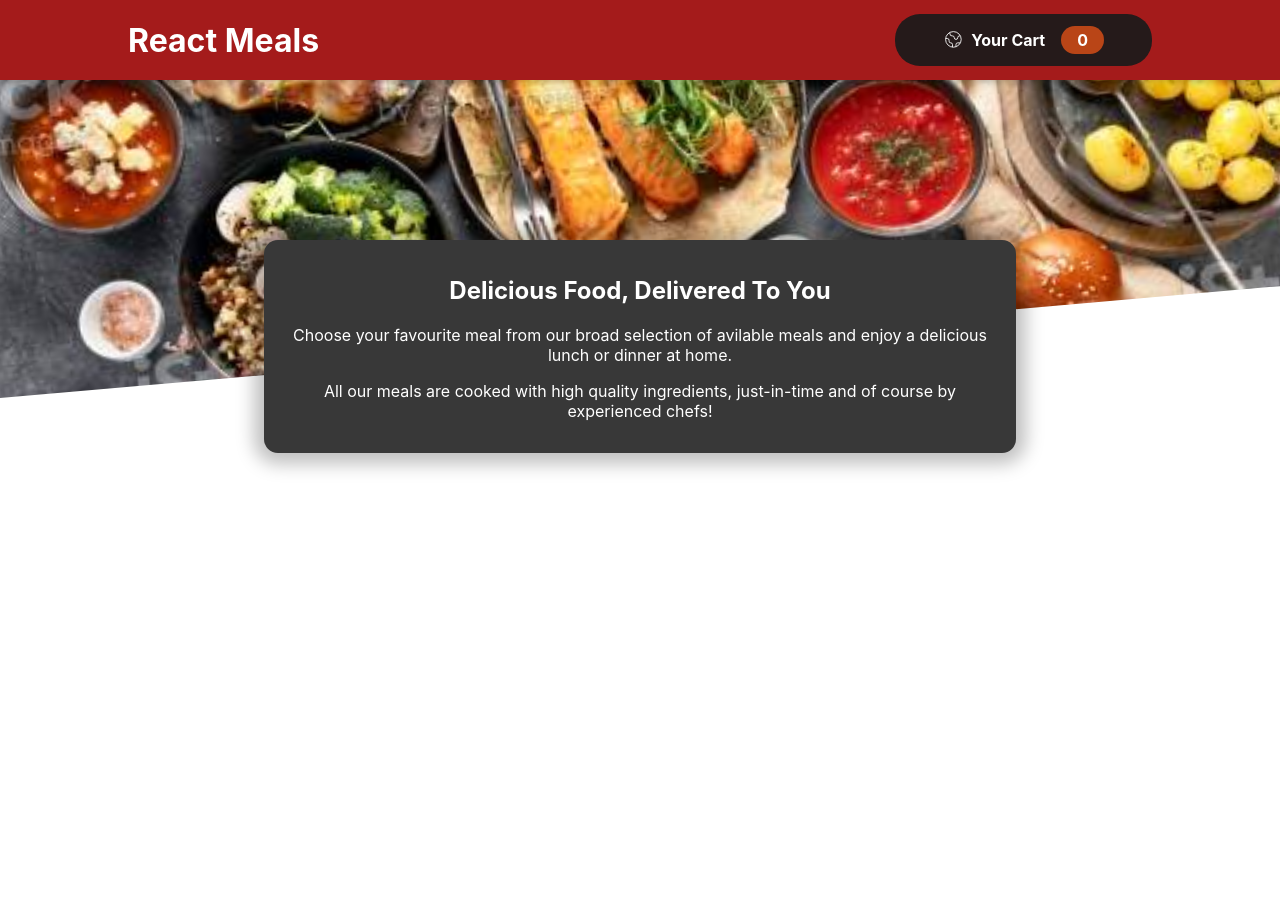
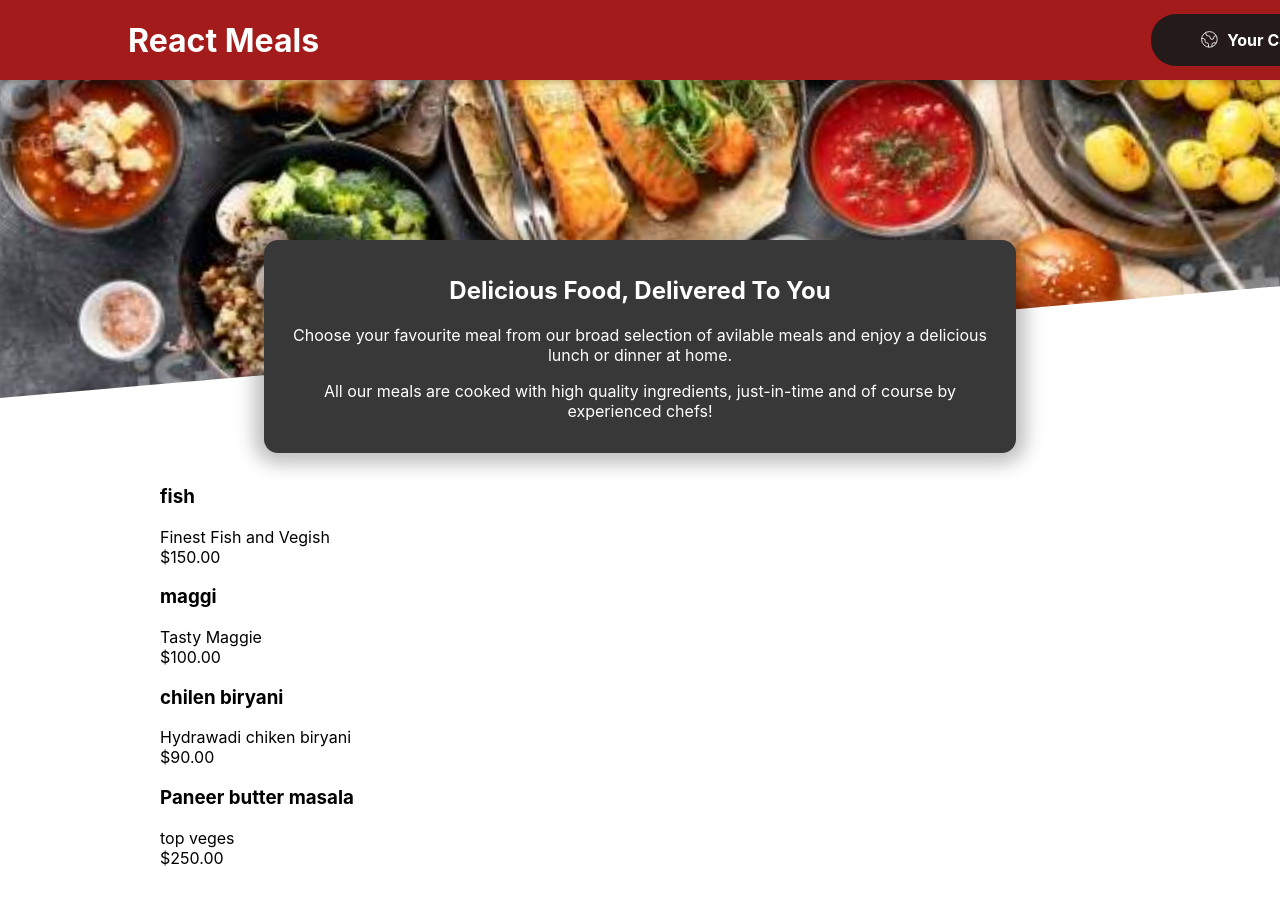
Before and after one commit to juhi-coder/resurant-website, a React (Create React App) app: page / in a window 1280 px wide. Before the commit the page ends 800 px from the top, so only its background shows below. Built offline with nearby package versions, Linux system fonts and the light colour scheme.

Commit message:
Making the Items visible

```diff
--- a/src/App.js
+++ b/src/App.js
@@ -1,11 +1,16 @@
 import { Fragment } from "react";
 import Header from "./components/Header/Header";
 import MealsSummary from './components/Meals/MealsSummary'
+import Meals from "./components/Meals/Meals";
+import MealItem from "./components/Meals/MealItem";
 function App() {
   return (
     <Fragment>
       <Header>
-        <MealsSummary></MealsSummary>
+        <main>
+          <Meals></Meals>
+        </main>
+
       </Header>
     </Fragment>
   );
--- a/src/components/Header/Header.js
+++ b/src/components/Header/Header.js
@@ -3,6 +3,7 @@
 import classes from './Header.module.css';
 import HeaderCartButton from "./HeaderCartButton";
 import MealsSummary from "../Meals/MealsSummary";
+import Meals from "../Meals/Meals";
 const Header=()=>{
 
     return <Fragment>
@@ -13,7 +14,7 @@
         <div className={classes['main-image']}>
             <img src={mealsImage} alt="HeaderImage" />
         </div>
-        <MealsSummary></MealsSummary>
+        <Meals></Meals>
     </Fragment>
 }
 export default Header;
--- a/src/components/Header/Header.module.css
+++ b/src/components/Header/Header.module.css
@@ -3,7 +3,7 @@
     position: fixed;
     top:0;
     left: 0;
-    width: 80%;
+    width: 100%;
     height: 5rem;
     background-color: rgb(164 27 27);
     color: white;
@@ -19,6 +19,7 @@
     height: 25rem;
     z-index: 0;
     overflow: hidden;
+
 }
 .main-image img{
     width: 110%;
--- a/src/components/Meals/AvilableMeals.js
+++ b/src/components/Meals/AvilableMeals.js
@@ -1,11 +1,52 @@
+import classes from './AvilableMeals.module.css';
+import Card from '../UI/Card'
+import MealItem from './MealItem';
+const DUMMY_MEALS=[
+    {
+        id:'m1',
+        name:'fish',
+        description:'Finest Fish and Vegish',
+        price:150,
+
+    },
+    {
+        id:'m2',
+        name:'maggi',
+        description:'Tasty Maggie ',
+        price:100,
+
+    },
+    {
+        id:'m3',
+        name:'chilen biryani',
+        description:'Hydrawadi chiken biryani',
+        price:90,
+
+    },
+    {
+        id:'m4',
+        name:'Paneer butter masala',
+        description:'top veges',
+        price:250,
+
+    },
+
+]
 const AvilableMeals=()=>{
-const mealsList=DUMMY_MEALS.map(meal=><li>{meal.name}</li>)
+const mealsList=DUMMY_MEALS.map((meal)=><li><MealItem
+key={meal.id}
+name={meal.name}
+description={meal.description}
+price={meal.price} />
+</li>)
 
 return(
-    <section>
+    <section className={classes.meals}>
+    <Card>
         <ul>
             {mealsList}
         </ul>
+        </Card>
     </section>
 )
 }
--- /dev/null
+++ b/src/components/Meals/AvilableMeals.module.css
@@ -0,0 +1,24 @@
+.meals {
+    max-width: 60rem;
+    width: 90%;
+    margin: 2rem auto;
+    animation: meals-appear 1s ease-out forwards;
+  }
+
+  .meals ul {
+    list-style: none;
+    margin: 0;
+    padding: 0;
+  }
+
+  @keyframes meals-appear {
+    from {
+      opacity: 0;
+      transform: translateY(3rem);
+    }
+
+    to {
+      opacity: 1;
+      transform: translateY(0);
+    }
+  }
--- /dev/null
+++ b/src/components/Meals/MealItem.css
@@ -0,0 +1,22 @@
+.meal {
+    display: flex;
+    justify-content: space-between;
+    margin: 1rem;
+    padding-bottom: 1rem;
+    border-bottom: 1px solid #ccc;
+  }
+
+  .meal h3 {
+    margin: 0 0 0.25rem 0;
+  }
+
+  .description {
+    font-style: italic;
+  }
+
+  .price {
+    margin-top: 0.25rem;
+    font-weight: bold;
+    color: #ad5502;
+    font-size: 1.25rem;
+  }
--- /dev/null
+++ b/src/components/Meals/MealItem.js
@@ -0,0 +1,14 @@
+import classes from './MealItem.css'
+const MealItem=(props)=>{
+
+    const price = `$${props.price.toFixed(2)}`;
+    return(
+        <li className={classes.meal}>
+            <div ><h3>{props.name}</h3>
+            <div className={classes.description}>{props.description}</div>
+            <div className={classes.price}>{price}</div>
+            </div>
+        </li>
+    )
+}
+export default MealItem;
--- a/src/components/Meals/Meals.js
+++ b/src/components/Meals/Meals.js
@@ -1,4 +1,12 @@
+import { Fragment } from "react";
+import MealsSummary from "./MealsSummary";
+import AvilableMeals from "./AvilableMeals";
 const Meals=()=>{
-
+return(
+    <Fragment>
+        <MealsSummary></MealsSummary>
+        <AvilableMeals></AvilableMeals>
+    </Fragment>
+)
 }
 export default Meals;
--- /dev/null
+++ b/src/components/UI/Card.css
@@ -0,0 +1,6 @@
+.card{
+    padding: 1rem;
+    box-shadow: 0 2px 8px rgba(0,0,0,0.25);
+    border-radius: 14px;
+    background-color: rgb(232, 91, 91);
+}
--- /dev/null
+++ b/src/components/UI/Card.js
@@ -0,0 +1,6 @@
+import classes from './Card.css';
+const Card=(props)=>{
+
+    return(<div className={classes.card}>{props.children}</div>)
+}
+export default Card;
```
Also changed, not shown: src/assets/header1.jpg (added).
